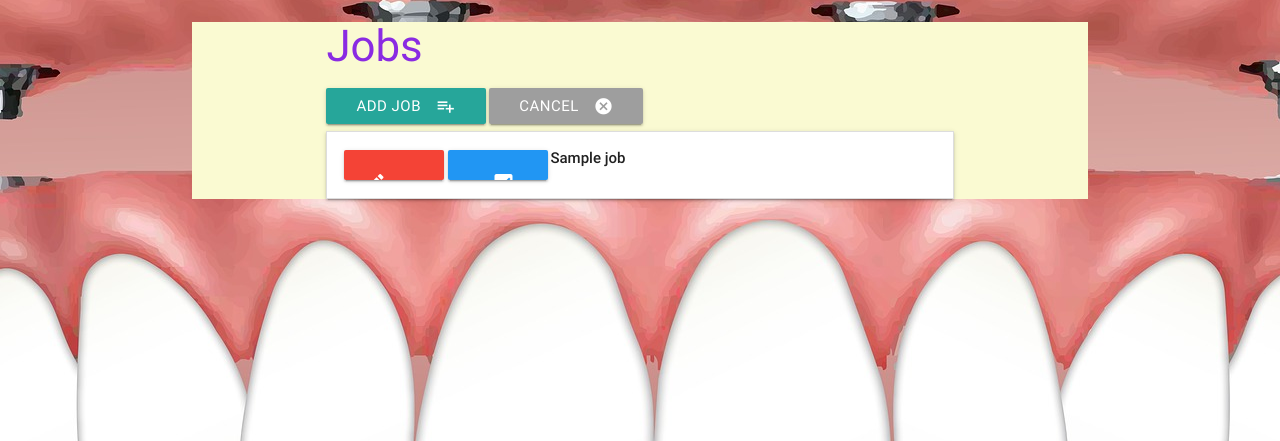
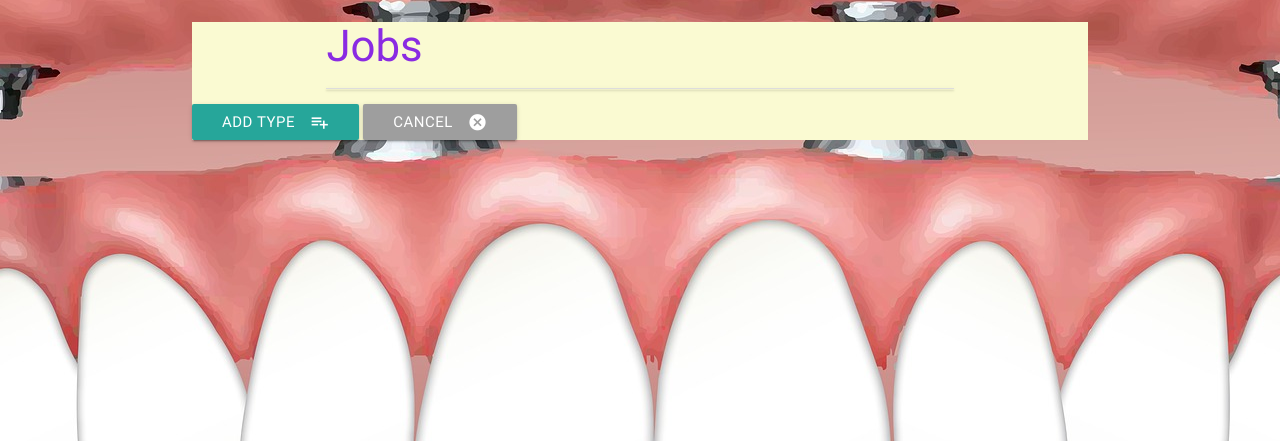
Before and after one commit to isiko1/dental_laboratory, a Flask app: page /get_jobs in a window 1280 px wide. Shown: the part 214-655 px from the top of the page. Run offline with Flask 2, Linux system fonts and the light colour scheme; a database or web service that is not in the repository returns one stand-in record (values such as "Sample title"); some libraries are stand-ins or nearby versions.

Commit message:
Fixed page landing bugs

```diff
--- a/app.py
+++ b/app.py
@@ -56,14 +56,12 @@
 # -----------------------------Read-------------------------------------
 @app.route('/get_patients')
 def get_patients():
-    return render_template('patients.html', patients=mongo.db.patients.find(),
-                           type=mongo.db.patients.find())
-
+    return render_template('patients.html', patients=mongo.db.patients.find())
 
 # -----------------------------Create-------------------------------------
 @app.route('/add_patient')
 def add_patient():
-    return render_template('addpatient.html', jobs=mongo.db.jobs.find(),
+    return render_template('addpatient.html', patients=mongo.db.jobs.find(),
                            type=mongo.db.type.find())
 
 
--- a/templates/jobs.html
+++ b/templates/jobs.html
@@ -1,17 +1,9 @@
 {% extends 'base.html' %} {% block content %}
 
 <div class="container">
-    <h3>Jobs</h3>
-    <div class="task_header">
-	<a href="{{url_for('add_job')}}" class="waves-effect waves-light btn">
-		<i class="material-icons right">playlist_add</i>Add Job
-	</a>
-	<a href="{{ url_for('get_type') }}" class="waves-effect waves-light btn grey">
-		<i class="material-icons right">cancel</i>Cancel
-	</a>
-</div>
+	<h3 class="pat">Jobs</h3>
 	<ul class="collapsible" data-collapsible="accordian">
-		{% for job in jobs %}
+		{% for job in jobss %}
 		<li>
 			<div class="collapsible-header">
 				<a href="{{url_for('edit_job', job_id=job._id)}}"
@@ -26,5 +18,12 @@
 		{% endfor %}
 	</ul>
 </div>
-
+<div class="task_header">
+	<a href="{{url_for('add_job')}}" class="waves-effect waves-light btn">
+		<i class="material-icons right">playlist_add</i>Add Type
+	</a>
+	<a href="{{ url_for('get_jobs') }}" class="waves-effect waves-light btn grey">
+		<i class="material-icons right">cancel</i>Cancel
+	</a>
+</div>
 {% endblock %}
--- a/templates/patients.html
+++ b/templates/patients.html
@@ -2,7 +2,7 @@
 
 <h3 class="pat">Patient</h3>
 <ul class="collapsible" data-collapsible="accordian">
-	{% for patient in patients %}
+	{% for patient in patientss %}
 	<li>
 		<div class="collapsible-header">
 
```
Also changed, not shown: templates/login.html (+4 -4 lines), templates/register.html (+7 -5 lines), static/css/style.css (line endings or trailing spaces).
